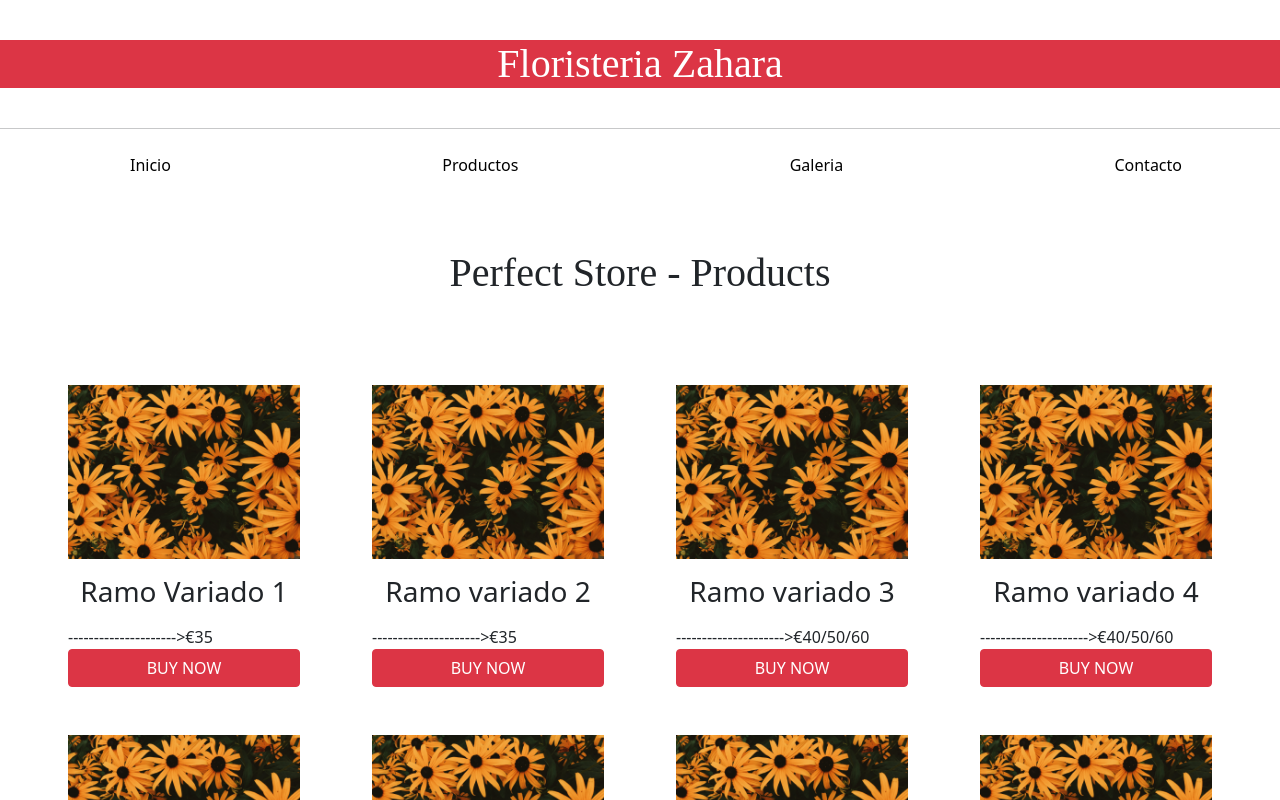
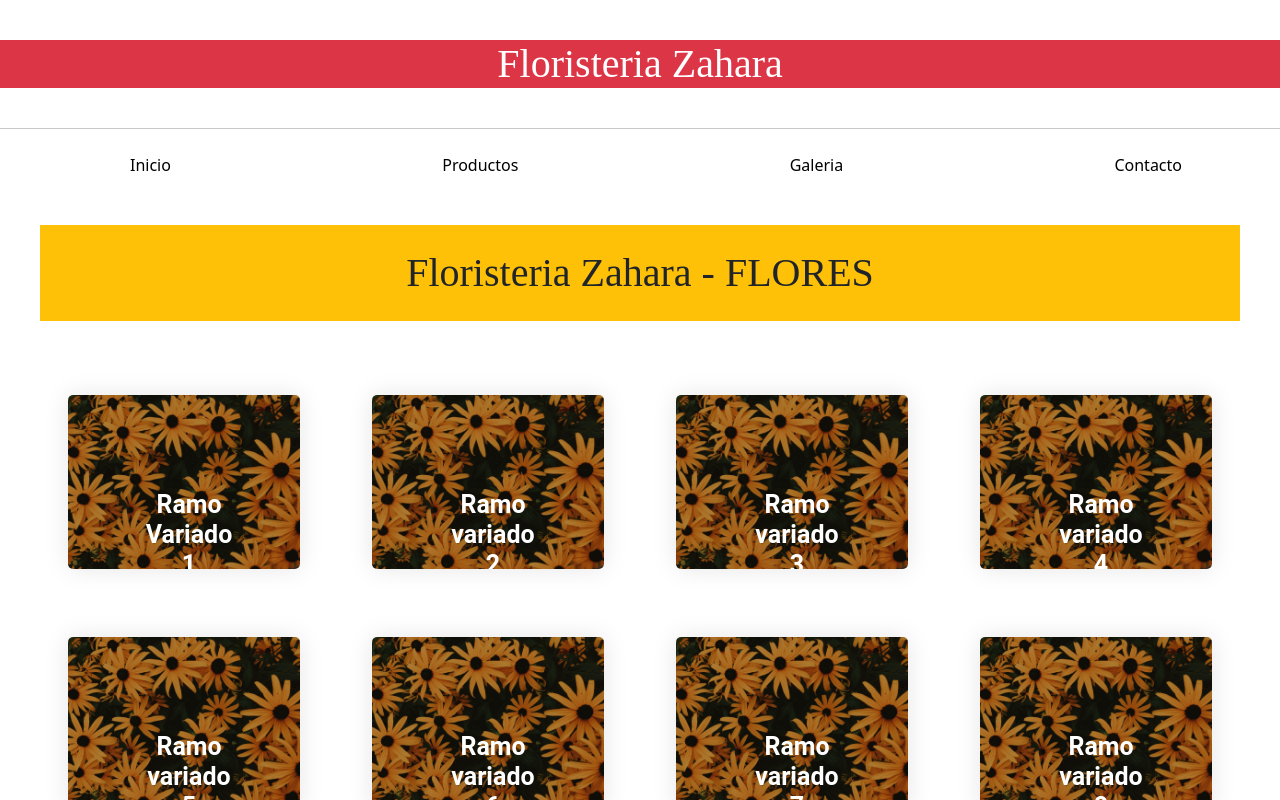
Before and after one commit to juanccalzadilla/zahara-floristeria, a React (Create React App) app: page /categoria/flores in a window 1280 px wide. Shown: the top 800 px of the page. Built offline with nearby package versions, Linux system fonts and the light colour scheme; a web font is replaced by a local one.

Commit message:
Cards design updated

```diff
--- /dev/null
+++ b/src/components/Categoria.css
@@ -0,0 +1,46 @@
+.my-card{
+    position: relative;
+    border-radius: 5px;
+    box-shadow: 0px 0px 25px rgba(0, 0, 0, 0.1);
+    overflow: hidden;
+    position: relative;
+    margin: 10px auto;
+    cursor: pointer;
+    display: inline-block;
+}
+
+.my-card img {
+    transition: all 0.15s linear;
+    position: relative;
+    filter: brightness(70%);
+}
+
+.my-card .price{
+    position: absolute;
+    top: 200px;
+    left: 10px;
+    color: white;
+    font-size: 1.5rem;
+    font-weight: bold;
+    padding: 15px 20px;
+}
+
+.my-card .name{
+    position: absolute;
+    top: 40px;
+    font-family: 'Roboto', cursive!important;
+    left: 10px;
+    font-size: 25px;
+    font-weight: bold;
+    color: #FFF;
+    padding: 15px 20px;
+    transition: all 0.15s linear;
+}
+.my-card:hover .name:hover{
+    top: 60px;
+}
+
+.my-card img:hover {
+    transform: scale(1.2);
+    filter: brightness(100%);
+}
--- a/src/components/Categoria.js
+++ b/src/components/Categoria.js
@@ -1,4 +1,5 @@
 import hero2 from '../assets/hero2.jpg'
+import './Categoria.css'
 import React from 'react'
 import { useParams } from 'react-router'
 const rosasData = require('../json/rosas')
@@ -10,23 +11,32 @@ export const Categoria = () => {
     console.log(data);
     return (
         <>
-        <h1 className="text-center bg text p-4">Perfect Store - Products</h1>
+            <h1 className="text-center bg-warning text p-4">Floristeria Zahara - {category.toUpperCase()}</h1>
             <div className="container-fluid d-flex flex-wrap">
                 <div className="row row-cols-1 row-cols-md-3 row-cols-lg-5
             justify-content-center">
                     {data.map(data => (
 
                         <div className="card-container d-flex txt flex-column m-4" key={data.id} >
-                        <img src={hero2} alt={data.name}  className="img-fluid" />
+
+                           <div className="my-card">
+                               <img className="img-fluid" src={hero2}></img>
+                               <h1 className="name">{data.name}</h1>
+                               <p className="price"> €{data.price}</p>
+                           </div>
+
+                            {/* <img src={hero2} alt={data.name}  className="img-fluid image" />
                         <div className="info">
                             <h3 className="text-center mt-3">{data.name}</h3>
                             <p>{data.description}</p>
                             <span className="text-center">---------------------&gt;€{data.price}</span>
-                            <button className="btn btn-danger w-100 mr-3 ">BUY NOW</button>
-                        </div>
+
+                        </div> */}
                         </div>
 
+
                     ))}
+                    <button className="btn btn-danger w-100 mr-3 ">Contacto</button>
                 </div>
             </div>
         </>
```
Also changed, not shown: 1 other file (tests, documents, lock files or other folders). Lines whose indentation alone changed are shown as unchanged.
